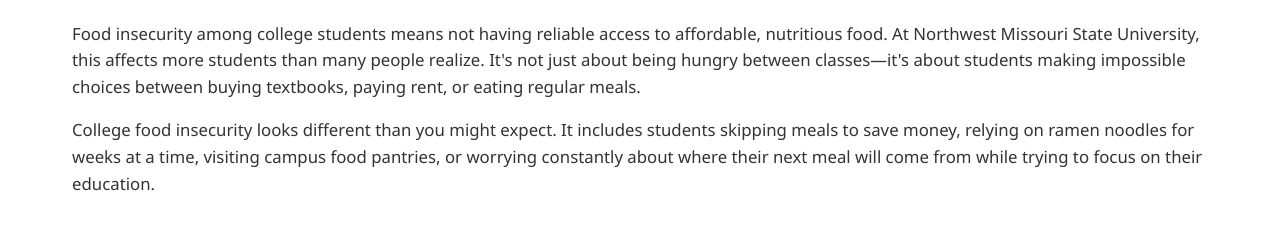
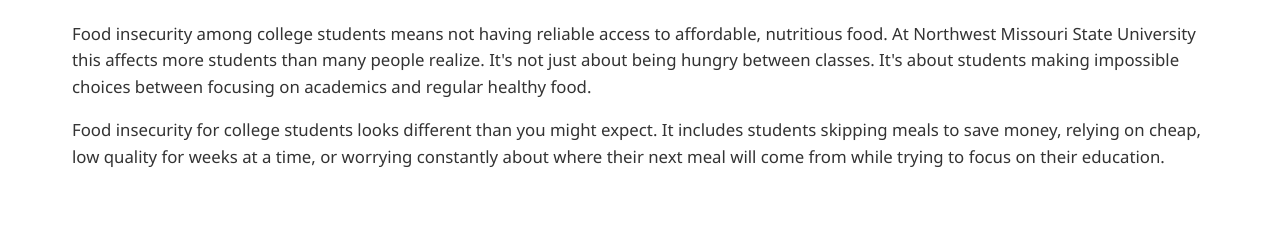
Before and after one commit to FrootJuice/Comp2-Food-Insecurity-Global-Project, a plain HTML site: page index.html in a window 1280 px wide. Shown: the part 410-642 px from the top of the page. Drawn offline with Linux system fonts and the light colour scheme.

Commit message:
Changed some wordings

```diff
--- a/index.html
+++ b/index.html
@@ -272,9 +272,9 @@
     <div class="container">
         <section id="what-is">
             <h2>What Is College Food Insecurity?</h2>
-            <p>Food insecurity among college students means not having reliable access to affordable, nutritious food. At Northwest Missouri State University, this affects more students than many people realize. It's not just about being hungry between classes—it's about students making impossible choices between buying textbooks, paying rent, or eating regular meals.</p>
+            <p>Food insecurity among college students means not having reliable access to affordable, nutritious food. At Northwest Missouri State University this affects more students than many people realize. It's not just about being hungry between classes. It's about students making impossible choices between focusing on academics and regular healthy food.</p>
 
-            <p>College food insecurity looks different than you might expect. It includes students skipping meals to save money, relying on ramen noodles for weeks at a time, visiting campus food pantries, or worrying constantly about where their next meal will come from while trying to focus on their education.</p>
+            <p>Food insecurity for college students looks different than you might expect. It includes students skipping meals to save money, relying on cheap, low quality for weeks at a time, or worrying constantly about where their next meal will come from while trying to focus on their education.</p>
         </section>
 
         <section id="statistics">
```
